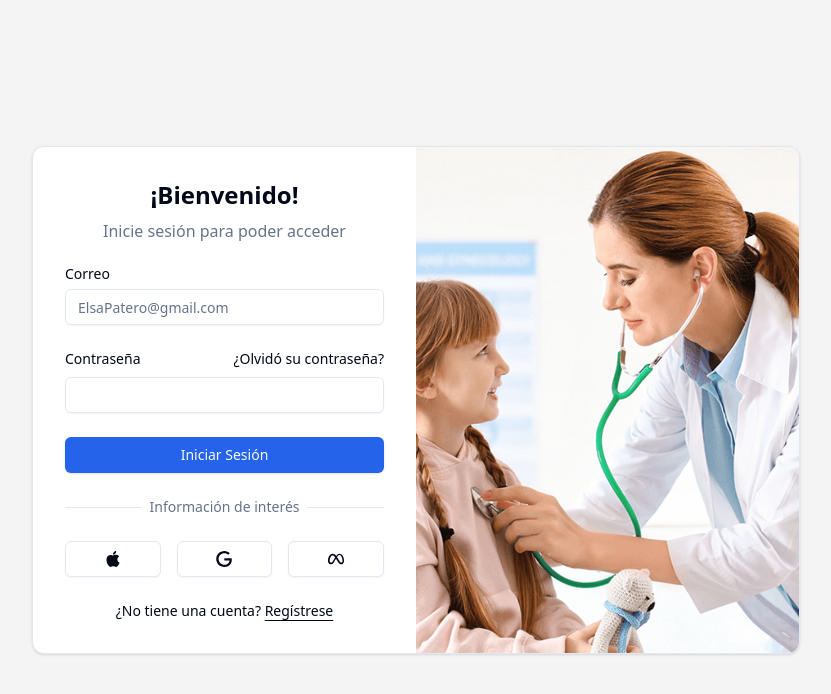
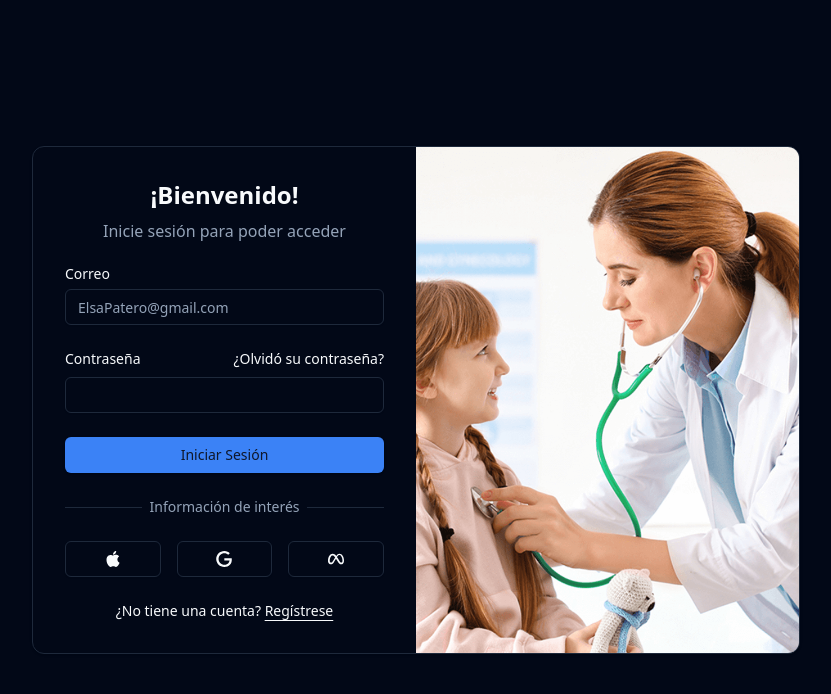
Before and after one commit to watchtheblind/CPSNQ, a React (Vite) app: page / in a window 1280 px wide. Shown: the top 694 px of the page, without its empty margins (224-1055 px from the left). Built offline with nearby package versions, Linux system fonts and the light colour scheme.

Commit message:
feat: set up dark mode

```diff
--- a/src/App.tsx
+++ b/src/App.tsx
@@ -1,14 +1,17 @@
 import "./App.css";
 import { LoginForm } from "./components/login-form";
+import { ThemeProvider } from "@/components/theme-provider";
 function App() {
   return (
-    <main className="container">
-      <div className="flex min-h-svh flex-col items-center justify-center bg-zinc-100 p-6 md:p-10 dark:bg-zinc-800">
-        <div className="w-full max-w-sm md:max-w-3xl">
-          <LoginForm />
+    <ThemeProvider defaultTheme="dark" storageKey="vite-ui-theme">
+      <main className="container">
+        <div className="flex min-h-svh flex-col items-center justify-center">
+          <div className="w-full max-w-sm md:max-w-3xl">
+            <LoginForm />
+          </div>
         </div>
-      </div>
-    </main>
+      </main>
+    </ThemeProvider>
   );
 }
 
--- a/src/components/login-form.tsx
+++ b/src/components/login-form.tsx
@@ -90,7 +90,7 @@
             <img
               src="./public/physician.png"
               alt="Image"
-              className="absolute inset-0 h-full w-full object-cover dark:brightness-[0.2] dark:grayscale"
+              className="absolute inset-0 h-full w-full object-cover "
             />
           </div>
         </CardContent>
--- /dev/null
+++ b/src/components/mode-toggle.tsx
@@ -0,0 +1,37 @@
+import { Moon, Sun } from "lucide-react";
+
+import { Button } from "@/components/ui/button";
+import {
+  DropdownMenu,
+  DropdownMenuContent,
+  DropdownMenuItem,
+  DropdownMenuTrigger,
+} from "@/components/ui/dropdown-menu";
+import { useTheme } from "@/components/theme-provider";
+
+export function ModeToggle() {
+  const { setTheme } = useTheme();
+
+  return (
+    <DropdownMenu>
+      <DropdownMenuTrigger asChild>
+        <Button variant="outline" size="icon">
+          <Sun className="h-[1.2rem] w-[1.2rem] rotate-0 scale-100 transition-all dark:-rotate-90 dark:scale-0" />
+          <Moon className="absolute h-[1.2rem] w-[1.2rem] rotate-90 scale-0 transition-all dark:rotate-0 dark:scale-100" />
+          <span className="sr-only">Toggle theme</span>
+        </Button>
+      </DropdownMenuTrigger>
+      <DropdownMenuContent align="end">
+        <DropdownMenuItem onClick={() => setTheme("light")}>
+          Light
+        </DropdownMenuItem>
+        <DropdownMenuItem onClick={() => setTheme("dark")}>
+          Dark
+        </DropdownMenuItem>
+        <DropdownMenuItem onClick={() => setTheme("system")}>
+          System
+        </DropdownMenuItem>
+      </DropdownMenuContent>
+    </DropdownMenu>
+  );
+}
--- /dev/null
+++ b/src/components/theme-provider.tsx
@@ -0,0 +1,73 @@
+import { createContext, useContext, useEffect, useState } from "react";
+
+type Theme = "dark" | "light" | "system";
+
+type ThemeProviderProps = {
+  children: React.ReactNode;
+  defaultTheme?: Theme;
+  storageKey?: string;
+};
+
+type ThemeProviderState = {
+  theme: Theme;
+  setTheme: (theme: Theme) => void;
+};
+
+const initialState: ThemeProviderState = {
+  theme: "system",
+  setTheme: () => null,
+};
+
+const ThemeProviderContext = createContext<ThemeProviderState>(initialState);
+
+export function ThemeProvider({
+  children,
+  defaultTheme = "system",
+  storageKey = "vite-ui-theme",
+  ...props
+}: ThemeProviderProps) {
+  const [theme, setTheme] = useState<Theme>(
+    () => (localStorage.getItem(storageKey) as Theme) || defaultTheme
+  );
+
+  useEffect(() => {
+    const root = window.document.documentElement;
+
+    root.classList.remove("light", "dark");
+
+    if (theme === "system") {
+      const systemTheme = window.matchMedia("(prefers-color-scheme: dark)")
+        .matches
+        ? "dark"
+        : "light";
+
+      root.classList.add(systemTheme);
+      return;
+    }
+
+    root.classList.add(theme);
+  }, [theme]);
+
+  const value = {
+    theme,
+    setTheme: (theme: Theme) => {
+      localStorage.setItem(storageKey, theme);
+      setTheme(theme);
+    },
+  };
+
+  return (
+    <ThemeProviderContext.Provider {...props} value={value}>
+      {children}
+    </ThemeProviderContext.Provider>
+  );
+}
+
+export const useTheme = () => {
+  const context = useContext(ThemeProviderContext);
+
+  if (context === undefined)
+    throw new Error("useTheme must be used within a ThemeProvider");
+
+  return context;
+};
```
